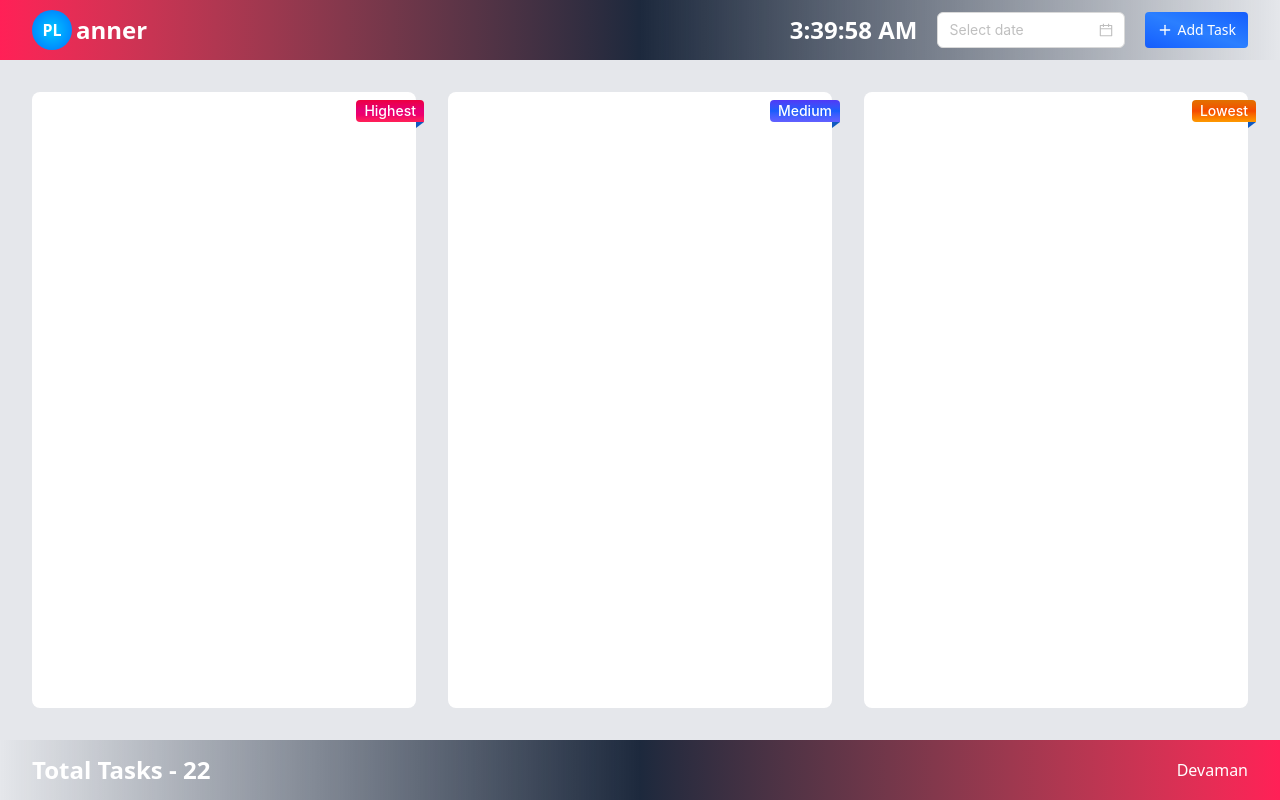
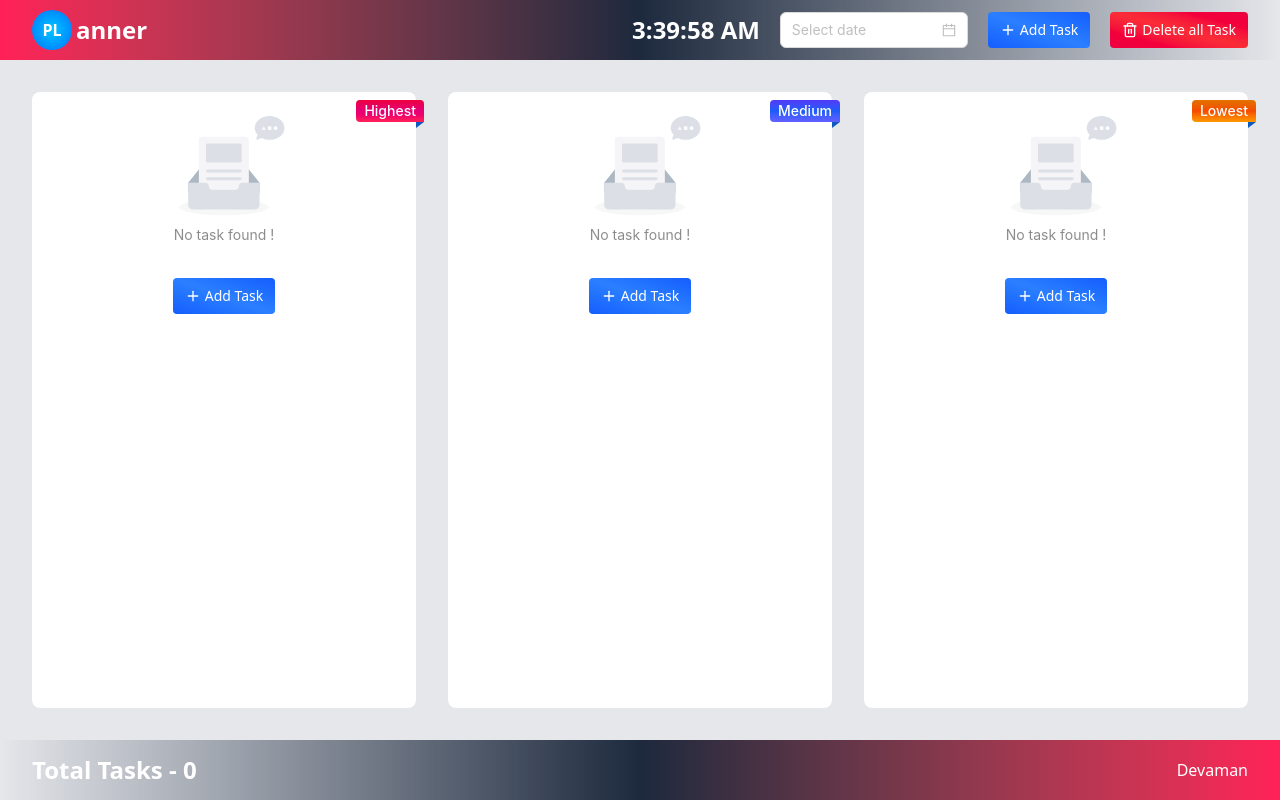
Before and after one commit to thedevaman/planner, a React (Vite) app: page / in a window 1280 px wide. Built offline with nearby package versions, Linux system fonts and the light colour scheme.

Commit message:
complete

```diff
--- a/package.json
+++ b/package.json
@@ -15,6 +15,7 @@
     "animate.css": "^4.1.1",
     "antd": "^5.27.4",
     "lucide-react": "^0.544.0",
+    "moment": "^2.30.1",
     "react": "^19.1.1",
     "react-dom": "^19.1.1",
     "tailwindcss": "^4.1.13",
--- a/src/App.jsx
+++ b/src/App.jsx
@@ -1,23 +1,31 @@
 import React, { useEffect, useState } from "react";
 import 'animate.css';
-import { Badge, Button, Card, DatePicker, Form, Input, Modal, Select, Tag } from "antd";
-import { Plus } from "lucide-react";
+import { Badge, Button, Card, DatePicker, Empty, Form, Input, Modal, Popconfirm, Select, Tag } from "antd";
+import { Plus,Trash2 } from "lucide-react";
 import '@ant-design/v5-patch-for-react-19';
 import { usePlanner } from "./store/usePlanner";
+import moment from "moment";
 
+const desc = "Lorem Ipsum is simply dummy text of the printing and typesetting industry. Lorem Ipsum has been the industry's standard dummy text ever since the 1500s, when an unknown printer took a galley of type and scrambled it to make a type specimen book. It has survived not only five centuries, but also the leap into electronic typesetting, remaining essentially unchanged. It was popularised in the 1960s with the release of Letraset sheets containing Lorem Ipsum passages, and more recently with desktop publishing software like Aldus PageMaker including versions of Lorem Ipsum"
 const App  = () =>{
 
   const [form] = Form.useForm()
   const [open,setOpen] = useState(false)
   const [time,setTime] = useState(new Date().toLocaleTimeString())
-  const {tasks,addTasks} = usePlanner()
+  const {tasks,addTasks, deleteTask, updateTasks, deleteAllTasks} = usePlanner()
+  const highestTasks = tasks.filter((item)=>item.priority === "highest")
+  const lowestTasks = tasks.filter((item)=>item.priority === "lowest")
+  const mediumTasks = tasks.filter((item)=>item.priority === "medium")
 
   const createTask= (value)=>{
     value.status = "pending"
+    value.id =Date.now()
+    value.createdAt = new Date()
     addTasks(value)
     handleClose()
 
   }
+
 
   const handleClose = ()=>{
     setOpen(false)
@@ -49,6 +57,13 @@ const App  = () =>{
               <Plus className="w-4 h-4"/>
               Add Task
             </button>
+            <Popconfirm title = "Are you sure to delete all tasks ?" onConfirm={deleteAllTasks}>
+               <button className="focus:shadow-lg hover:scale-105 transform-transition duration-300 items-center text-sm py-2 px-3 rounded bg-gradient-to-tr from-rose-600 via-red-500 to-rose-600 text-white flex gap-1 font-medium">
+              <Trash2 className="w-4 h-4" />
+              Delete all Task
+            </button>
+            </Popconfirm>
+
         </div>
 
       </nav>
@@ -62,8 +77,25 @@ const App  = () =>{
 
 
             <div className="flex flex-col gap-8">
+            {
+              highestTasks.length === 0 &&
+              (
+                <>
+
+                 <Empty description="No task found !" />
+
+                 <button onClick={()=>setOpen(true)} className="w-fit mx-auto focus:shadow-lg hover:scale-105 transform-transition duration-300 items-center text-sm py-2 px-3 rounded bg-gradient-to-tr from-blue-600 via-blue-500 to-blue-600 text-white flex gap-1 font-medium">
+                 <Plus className="w-4 h-4"/>
+                 Add Task
+                 </button>
+
+                 </>
+
+              )
+
+            }
               {
-                tasks.filter((item)=>item.priority === "highest").map((item,index)=>(
+                highestTasks.map((item,index)=>(
                   <Card key={index} hoverable>
                   <Card.Meta
                   title={item.title}
@@ -71,16 +103,31 @@ const App  = () =>{
                   />
                   <div className="mt-4 flex justify-between items-center">
                     <div>
-                    <Tag className="!capitalize">{item.status}</Tag>
+
+                   {
+                        item.status === "pending" &&
+                          <Tag className="!capitalize" color="magenta">{item.status}</Tag>
+                      }
+                       {
+                        item.status === "inprogress" &&
+                          <Tag className="!capitalize" color="geekblue">{item.status}</Tag>
+                      }
+                       {
+                        item.status === "completed" &&
+                          <Tag className="!capitalize" color="green">{item.status}</Tag>
+                      }
+                    <Popconfirm title = "Are you sure to delete this task ?" onConfirm={()=>deleteTask(item.id)}>
                     <Tag className="!bg-rose-500 !border-rose-500 !text-white">Delete</Tag>
+                    </Popconfirm>
                     </div>
 
-                    <Select size="small" placeholder="Change Status">
+                    <Select size="small" placeholder="Change Status" onChange={(statusValue)=>updateTasks(item.id, statusValue)}>
                       <Select.Option value="pending">Pending</Select.Option>
                       <Select.Option value="inprogress">Inprogress</Select.Option>
                       <Select.Option value="completed">Completed</Select.Option>
                     </Select>
                   </div>
+                   <label className="text-gray-600 text-xs flex justify mt-3">{moment(item.createdAt).format('DD MMM YYYY hh:mm A')}</label>
                 </Card>
                 ))
               }
@@ -100,8 +147,26 @@ const App  = () =>{
 
             <div className="flex flex-col gap-8">
 
+               {
+              mediumTasks.length === 0 &&
+              (
+                <>
+
+                 <Empty description="No task found !" />
+
+                 <button onClick={()=>setOpen(true)} className="w-fit mx-auto focus:shadow-lg hover:scale-105 transform-transition duration-300 items-center text-sm py-2 px-3 rounded bg-gradient-to-tr from-blue-600 via-blue-500 to-blue-600 text-white flex gap-1 font-medium">
+                 <Plus className="w-4 h-4"/>
+                 Add Task
+                 </button>
+
+                 </>
+
+              )
+
+            }
+
                 {
-                tasks.filter((item)=>item.priority === "medium").map((item,index)=>(
+                  mediumTasks.map((item,index)=>(
                   <Card key={index} hoverable>
                   <Card.Meta
                   title={item.title}
@@ -109,16 +174,30 @@ const App  = () =>{
                   />
                   <div className="mt-4 flex justify-between items-center">
                     <div>
-                    <Tag className="!capitalize">{item.status}</Tag>
+                  {
+                        item.status === "pending" &&
+                          <Tag className="!capitalize" color="magenta">{item.status}</Tag>
+                      }
+                       {
+                        item.status === "inprogress" &&
+                          <Tag className="!capitalize" color="geekblue">{item.status}</Tag>
+                      }
+                       {
+                        item.status === "completed" &&
+                          <Tag className="!capitalize" color="green">{item.status}</Tag>
+                      }
+                  <Popconfirm title = "Are you sure to delete this task ?" onConfirm={()=>deleteTask(item.id)}>
                     <Tag className="!bg-rose-500 !border-rose-500 !text-white">Delete</Tag>
+                    </Popconfirm>
                     </div>
 
-                    <Select size="small" placeholder="Change Status">
+                    <Select size="small" placeholder="Change Status" onChange={(statusValue)=>updateTasks(item.id, statusValue)}>
                       <Select.Option value="pending">Pending</Select.Option>
                       <Select.Option value="inprogress">Inprogress</Select.Option>
                       <Select.Option value="completed">Completed</Select.Option>
                     </Select>
                   </div>
+                  <label className="text-gray-600 text-xs flex justify mt-3">{moment(item.createdAt).format('DD MMM YYYY hh:mm A')}</label>
                 </Card>
                 ))
                 }
@@ -139,8 +218,28 @@ const App  = () =>{
 
 
             <div className="flex flex-col gap-8">
+
+                {
+              lowestTasks.length === 0 &&
+              (
+                <>
+
+                 <Empty description="No task found !" />
+
+                 <button onClick={()=>setOpen(true)} className="w-fit mx-auto focus:shadow-lg hover:scale-105 transform-transition duration-300 items-center text-sm py-2 px-3 rounded bg-gradient-to-tr from-blue-600 via-blue-500 to-blue-600 text-white flex gap-1 font-medium">
+                 <Plus className="w-4 h-4"/>
+                 Add Task
+                 </button>
+
+                 </>
+
+              )
+
+            }
+
+
                {
-                tasks.filter((item)=>item.priority === "lowest").map((item,index)=>(
+                lowestTasks.map((item,index)=>(
                   <Card key={index} hoverable>
                   <Card.Meta
                   title={item.title}
@@ -148,16 +247,30 @@ const App  = () =>{
                   />
                   <div className="mt-4 flex justify-between items-center">
                     <div>
-                    <Tag className="!capitalize">{item.status}</Tag>
+                    {
+                        item.status === "pending" &&
+                          <Tag className="!capitalize" color="magenta">{item.status}</Tag>
+                      }
+                       {
+                        item.status === "inprogress" &&
+                          <Tag className="!capitalize" color="geekblue">{item.status}</Tag>
+                      }
+                       {
+                        item.status === "completed" &&
+                          <Tag className="!capitalize" color="green">{item.status}</Tag>
+                      }
+                    <Popconfirm title = "Are you sure to delete this task ?" onConfirm={()=>deleteTask(item.id)}>
                     <Tag className="!bg-rose-500 !border-rose-500 !text-white">Delete</Tag>
+                    </Popconfirm>
                     </div>
 
-                    <Select size="small" placeholder="Change Status">
+                    <Select size="small" placeholder="Change Status" onChange={(statusValue)=>updateTasks(item.id, statusValue)}>
                       <Select.Option value="pending">Pending</Select.Option>
                       <Select.Option value="inprogress">Inprogress</Select.Option>
                       <Select.Option value="completed">Completed</Select.Option>
                     </Select>
                   </div>
+                  <label className="text-gray-600 text-xs flex justify mt-3">{moment(item.createdAt).format('DD MMM YYYY hh:mm A')}</label>
                 </Card>
                 ))
                 }
@@ -172,12 +285,12 @@ const App  = () =>{
       </section>
 
       <footer className="bg-gradient-to-l from-rose-500 via-slate-800 to slate-900 text-white h-[60px] fixed bottom-0 left-0 w-full flex items-center justify-between px-8">
-         <h1 className="text-2xl font-bold">Total Tasks - 22</h1>
+         <h1 className="text-2xl font-bold">Total Tasks - {tasks.length}</h1>
          <a href="#" className="hover:underline"> Devaman</a>
       </footer>
       <Modal open={open} footer={null} onCancel={handleClose} maskClosable={false}>
         <h1 className="text-lg font-medium mb-3">New Task</h1>
-        <Form onFinish={createTask} form={form}>
+        <Form onFinish={createTask} form={form} initialValues={{description:desc}}>
           <Form.Item
           name="title"
           rules={[{required:true}]}
--- a/src/store/usePlanner.js
+++ b/src/store/usePlanner.js
@@ -7,7 +7,31 @@ export const usePlanner = create(persist(
     tasks:[],
     addTasks:(payload)=>set((state)=>({
         tasks:[...state.tasks,payload]
+    })),
+    deleteTask:(id)=>set((state)=>({
+      tasks:state.tasks.filter((tasks)=>tasks.id !== id)
+    })),
+    updateTasks: (id, status)=>set((state)=>({
+        tasks:state.tasks.filter((tasks)=>{
+
+            if(tasks.id === id)
+                tasks.status = status
+            return tasks
+    })
+    })),
+     deleteAllTasks:()=>set(()=>({
+      tasks:[]
+    })),
+    datewiseAllTasks:(date)=>set(()=>({
+        tasks:state.tasks.filter((tasks)=>{
+
+            if(tasks.createdAt.format(DD-mm-YYY) === date)
+                tasks.status = status
+            return tasks
+    })
+
     }))
+
     }),
     {name:"planner"}
 ))
```
Also changed, not shown: 1 other file (tests, documents, lock files or other folders).
